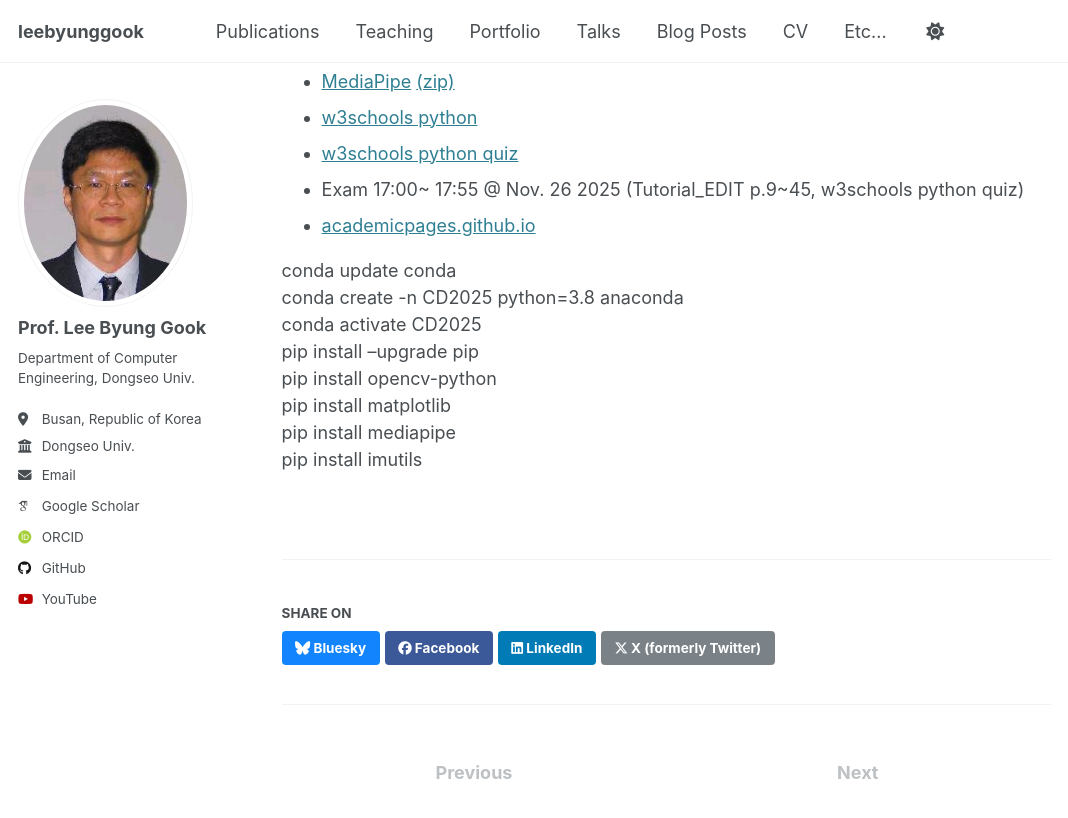
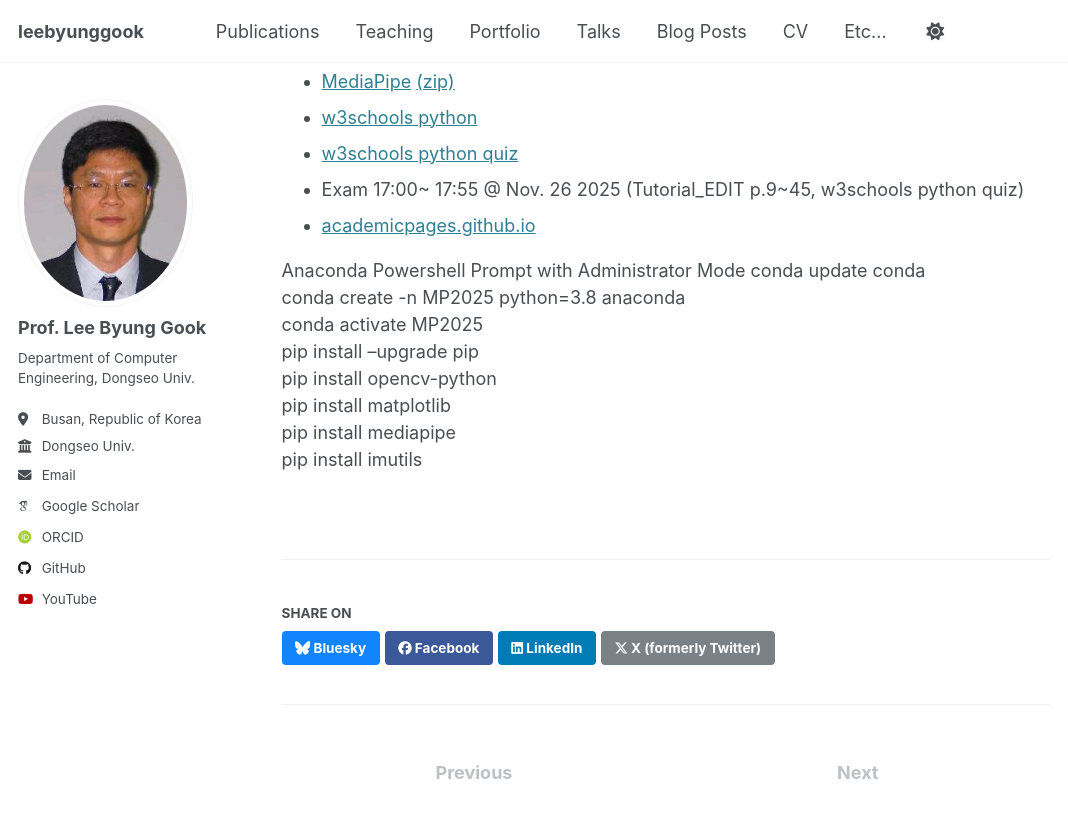
Before and after one commit to leebyunggook/leebyunggook.github.io, a Jekyll site: the page built from _teaching/2025-autumn-teaching-5.md, in a window 1280 px wide and 900 px high, scrolled down 470 px. Shown: the top 818 px of the window, without its empty margins (0-1068 px from the left). Built offline with Jekyll 4.4.1, drawn with Linux system fonts in a browser that asks for light colours; some web fonts are replaced.

Commit message:
Update 2025-autumn-teaching-5.md

```diff
--- a/_teaching/2025-autumn-teaching-5.md
+++ b/_teaching/2025-autumn-teaching-5.md
@@ -23,9 +23,11 @@ location: "Shanghai, China"
 * Exam 17:00~ 17:55 @ Nov. 26 2025 (Tutorial_EDIT p.9~45, w3schools python quiz)
 * [academicpages.github.io](https://academicpages.github.io/)
 
+
+Anaconda Powershell Prompt with Administrator Mode
 conda update conda
-conda create -n CD2025 python=3.8 anaconda
-conda activate CD2025
+conda create -n MP2025 python=3.8 anaconda
+conda activate MP2025
 pip install --upgrade pip
 pip install opencv-python
 pip install matplotlib
```
